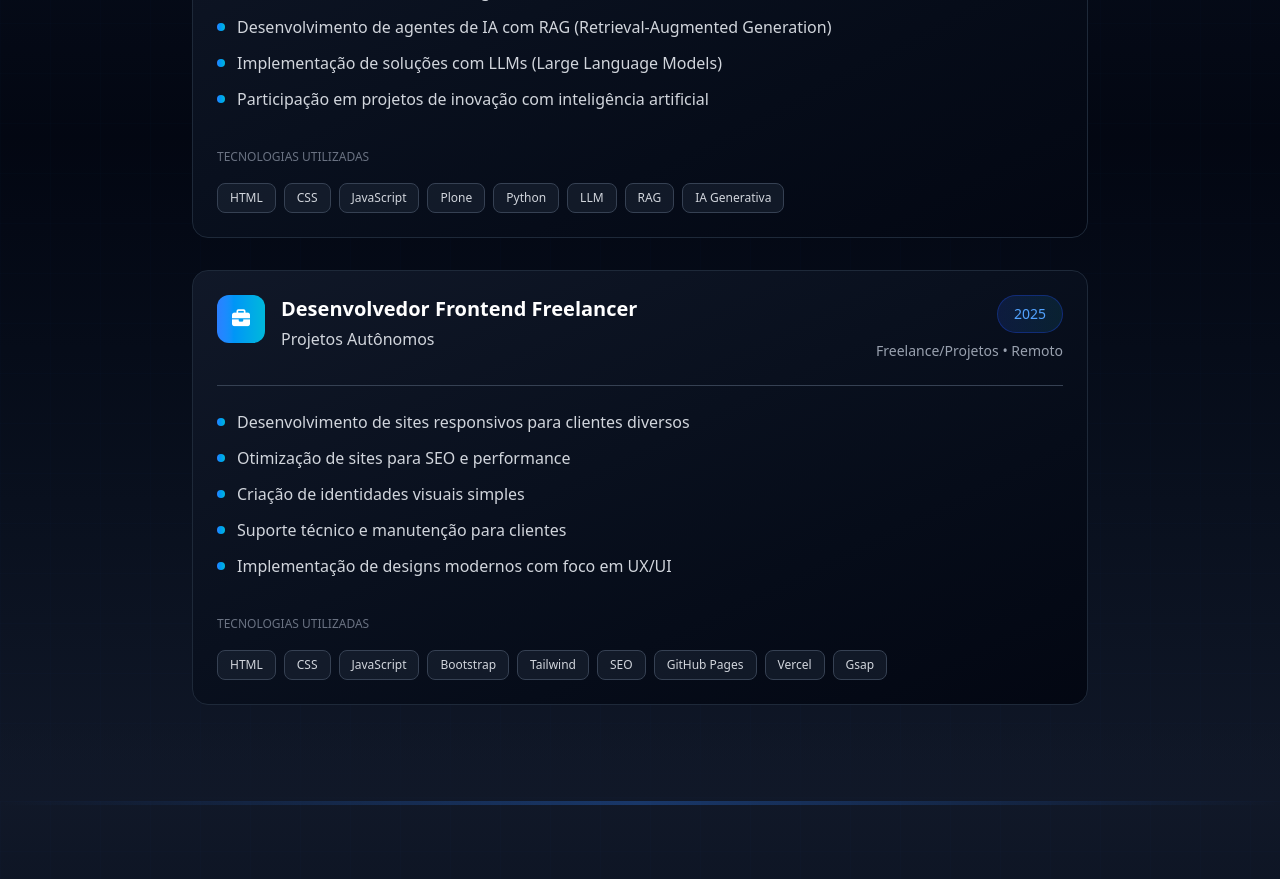
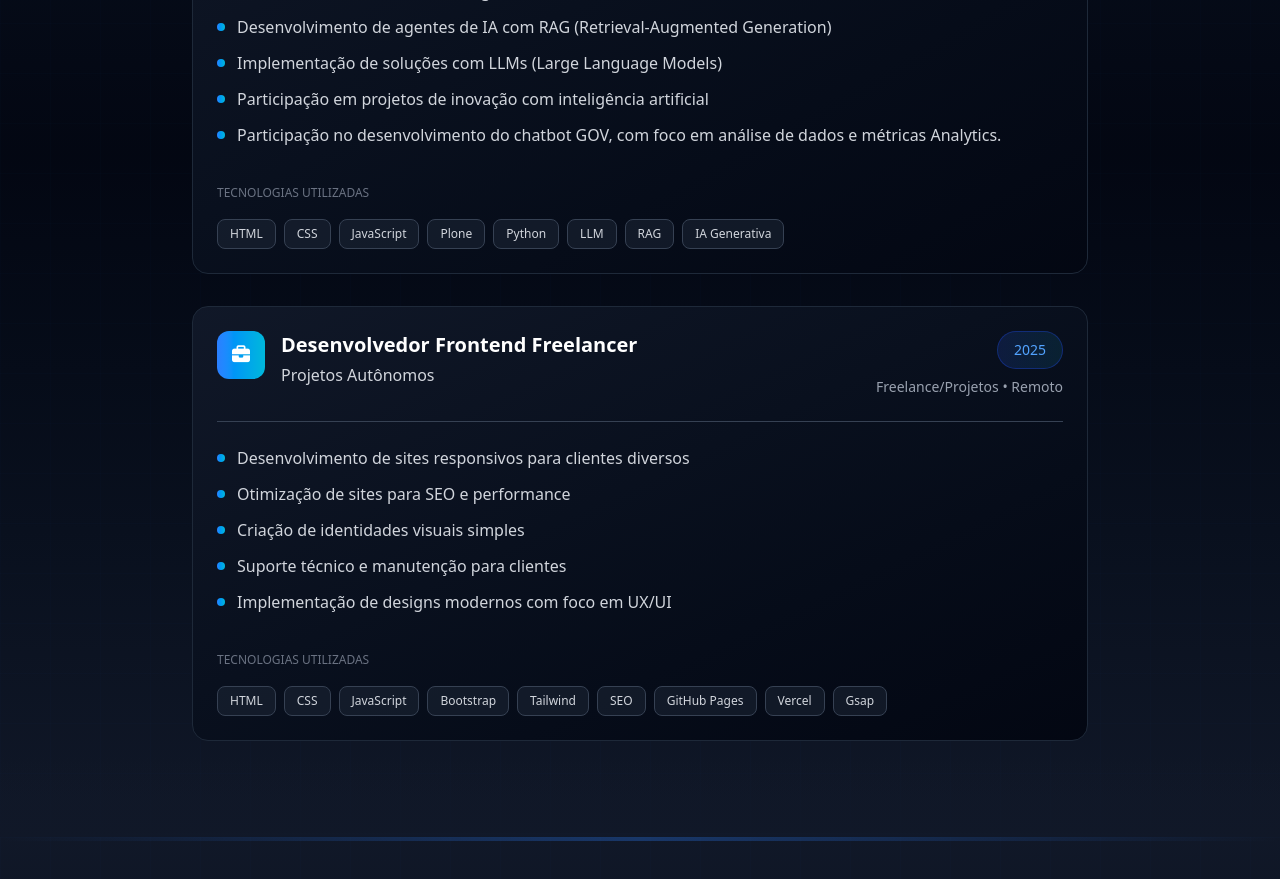
Before and after one commit to lucas19fonseca/cv, a React (Vite) app: page / in a window 1280 px wide. Shown: the part 5320-6199 px from the top of the page. Built offline with nearby package versions, Linux system fonts and the light colour scheme.

Commit message:
add experiencia

```diff
--- a/src/components/SobreMim.jsx
+++ b/src/components/SobreMim.jsx
@@ -3,7 +3,6 @@ import { gsap } from "gsap";
 import { ScrollTrigger } from "gsap/ScrollTrigger";
 import ImgDev from "../assets/comum/programador.png";
 
-// Imports dos certificados
 import ReactCert from "../assets/certificados/react-curso.png";
 import Py from "../assets/certificados/py.jpeg";
 import Js from "../assets/certificados/java.jpeg";
--- a/src/components/Tecnologias.jsx
+++ b/src/components/Tecnologias.jsx
@@ -22,7 +22,6 @@ export default function Tecnologia() {
     const sectionRef = useRef(null);
 
     const technologies = [
-        // Frontend
         { name: "HTML", icon: Html, category: "frontend", color: "from-orange-500 to-red-500" },
         { name: "CSS", icon: Css, category: "frontend", color: "from-blue-500 to-blue-700" },
         { name: "JavaScript", icon: Java, category: "frontend", color: "from-yellow-400 to-yellow-600" },
--- a/src/components/experiencia.jsx
+++ b/src/components/experiencia.jsx
@@ -17,7 +17,8 @@ export default function Experiencia() {
                 "Trabalho com Plone (framework governamental)",
                 "Desenvolvimento de agentes de IA com RAG (Retrieval-Augmented Generation)",
                 "Implementação de soluções com LLMs (Large Language Models)",
-                "Participação em projetos de inovação com inteligência artificial"
+                "Participação em projetos de inovação com inteligência artificial",
+                "Participação no desenvolvimento do chatbot GOV, com foco em análise de dados e métricas Analytics."
             ],
             tecnologias: ["HTML", "CSS", "JavaScript", "Plone", "Python", "LLM", "RAG", "IA Generativa"],
             cor: "from-indigo-500 to-purple-500",
```
